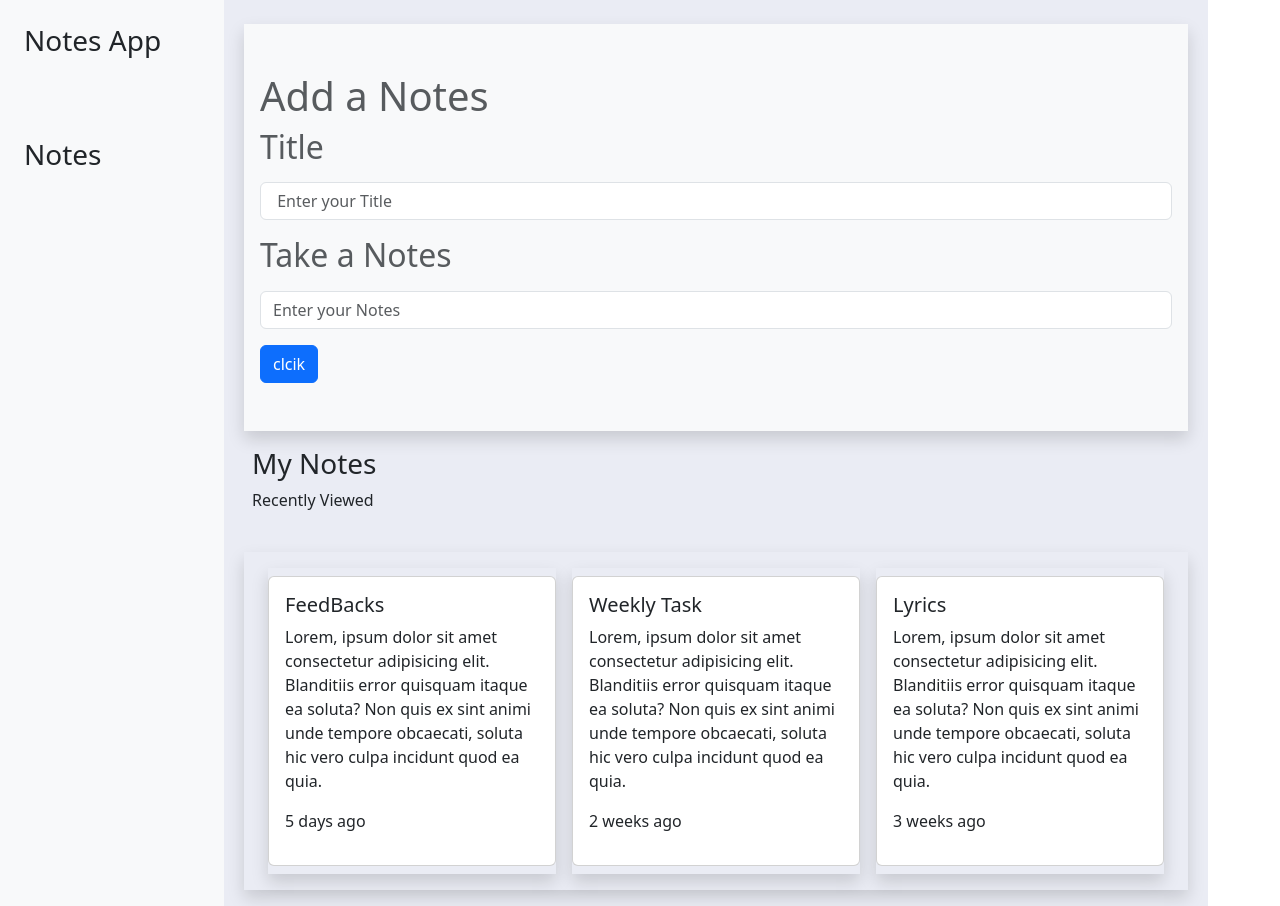
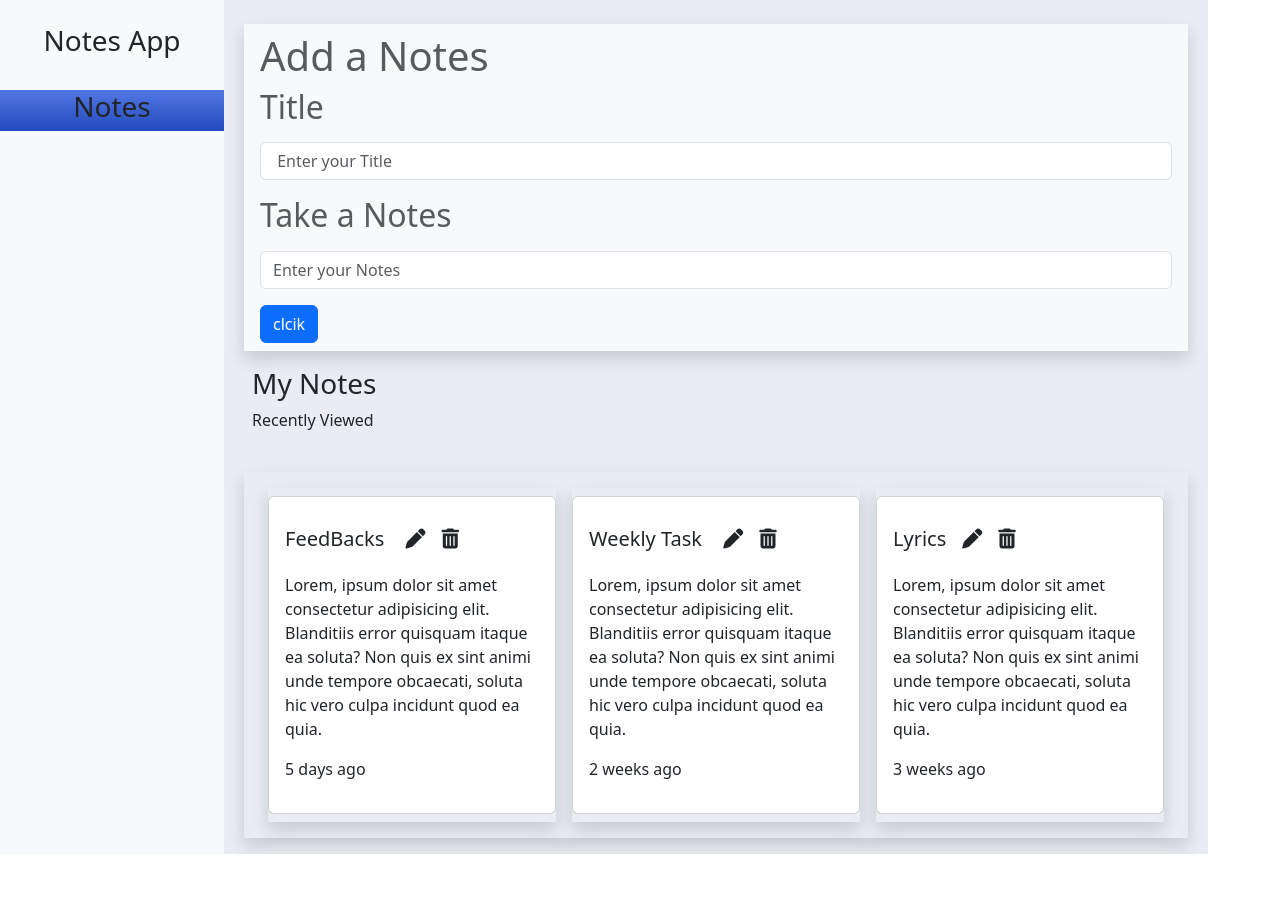
Before and after one commit to prabhavathi2501/react-project, a React (Vite) app in the folder reactproject/: page / in a window 1280 px wide. After the commit the page ends 854 px from the top, so only its background shows below. Built offline with nearby package versions, Linux system fonts and the light colour scheme; some icons are missing.

Commit message:
icon changs

```diff
--- a/reactproject/src/components/Notes.jsx
+++ b/reactproject/src/components/Notes.jsx
@@ -26,7 +26,7 @@ function NotesInput (){
   let [discription,setDiscription] = useState("")
     let {data,setData} = useContext(NotesContext)
   return <>
-  <div className='bg-light  mx-8 mt-3 mb-2 static-top shadow py-5 px-3 border-radius:4px'>
+  <div className='bg-light  mx-8 mt-3 mb-2 static-top shadow py-2 px-3 border-radius:4px'>
   <Form onSubmit={(e)=>{
     e.preventDefault()
     let newArray= [...data]
@@ -54,13 +54,13 @@ function NotesDisplay() {
   return<>
   <div className='container-fluid p-2'>
   <h3>My Notes</h3>
-  <p>Recently Viewed</p>
+  <p> Recently Viewed</p>
   </div>
   <div className='bg-blue  mx-9 mt-3 mb-2  shadow py-2 px-3' style={{display:"flex"}}>
     <div className='mx-2 mt-2 mb-2 shadow py-2 border-radius:4px'>
   <Card style={{ width: '18rem' }}>
       <Card.Body>
-        <Card.Title>FeedBacks</Card.Title>
+        <Card.Title>FeedBacks  <i className="fa-solid fa-pen p-3" style={{color: "#19191a;"}}></i><i className="fa-solid fa-trash-can" style={{color: "#111212;"}}></i></Card.Title>
 
         <Card.Text>
         Lorem, ipsum dolor sit amet consectetur adipisicing elit. Blanditiis error quisquam itaque ea soluta? Non quis ex sint animi unde tempore obcaecati, soluta hic vero culpa incidunt quod ea quia.
@@ -73,7 +73,7 @@ function NotesDisplay() {
   <div className='mx-2 mt-2 mb-2 shadow py-2 border-radius:8px'>
   <Card style={{ width: '18rem' }}>
       <Card.Body>
-        <Card.Title>Weekly Task</Card.Title>
+        <Card.Title>Weekly Task <i className="fa-solid fa-pen p-3" style={{color: "#19191a;"}}></i><i className="fa-solid fa-trash-can" style={{color: "#111212;"}}></i></Card.Title>
 
         <Card.Text>
         Lorem, ipsum dolor sit amet consectetur adipisicing elit. Blanditiis error quisquam itaque ea soluta? Non quis ex sint animi unde tempore obcaecati, soluta hic vero culpa incidunt quod ea quia.
@@ -85,7 +85,7 @@ function NotesDisplay() {
     <div className='mx-2 mt-2 mb-2 shadow py-2'>
     <Card style={{ width: '18rem' }}>
       <Card.Body>
-        <Card.Title>Lyrics</Card.Title>
+        <Card.Title>Lyrics<i className="fa-solid fa-pen p-3" style={{color: "#19191a;"}}></i><i className="fa-solid fa-trash-can" style={{color: "#111212;"}}></i></Card.Title>
 
         <Card.Text>
         Lorem, ipsum dolor sit amet consectetur adipisicing elit. Blanditiis error quisquam itaque ea soluta? Non quis ex sint animi unde tempore obcaecati, soluta hic vero culpa incidunt quod ea quia.
@@ -94,12 +94,17 @@ function NotesDisplay() {
       </Card.Body>
     </Card>
     </div>
+
     {
     data.map((e,i)=>{
+
       return <div  key = {i}>
+
         <h1>{e.task}</h1>
         <p>{e.discription}</p>
+
         </div>
+
     })
    }
   </div>
--- a/reactproject/src/components/Sidebar.jsx
+++ b/reactproject/src/components/Sidebar.jsx
@@ -4,26 +4,13 @@ import React from 'react'
 function sidebar() {
   return <>
     <ul className="navbar-nav bg-light sidebar sidebar-light accordion" id="accordionSidebar">
-
-
-<li className="nav-item active p-4 ">
-
-        <h3>Notes App</h3>
-</li>
-
-
-
-
-
-<li className="nav-item active  p-4 bg-priamary">
-
-    <i className="fa-sharp fa-regular fa-note"></i>
-        <h3>Notes </h3>
-</li>
-
-
-
-</ul>
+    <li className="nav-item active p-4  text-center">
+     <h3>Notes App</h3>
+      </li>
+     <li className="nav-item active bg-gradient-primary text-center">
+    <h3>  <i className="fa-light fa-memo-pad" style={{ color: "#27282b;" }}></i>Notes </h3>
+      </li>
+   </ul>
 
   </>
 }
```
Also changed, not shown: reactproject/src/components/Table.jsx (deleted), reactproject/src/index.css.
